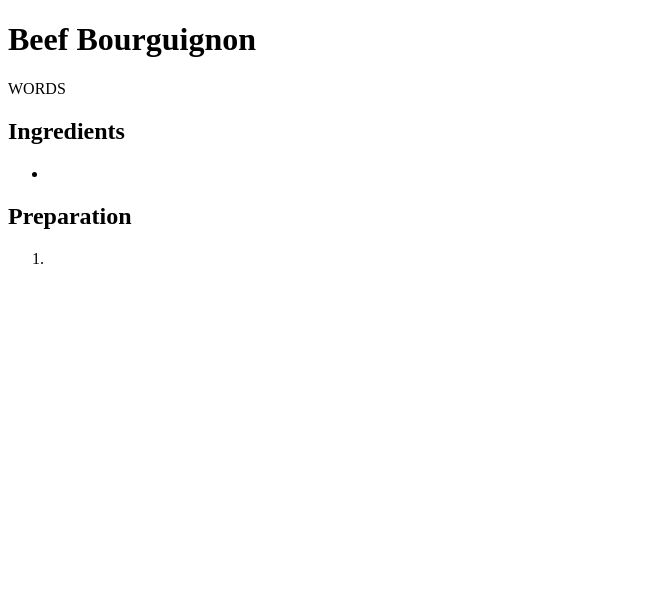
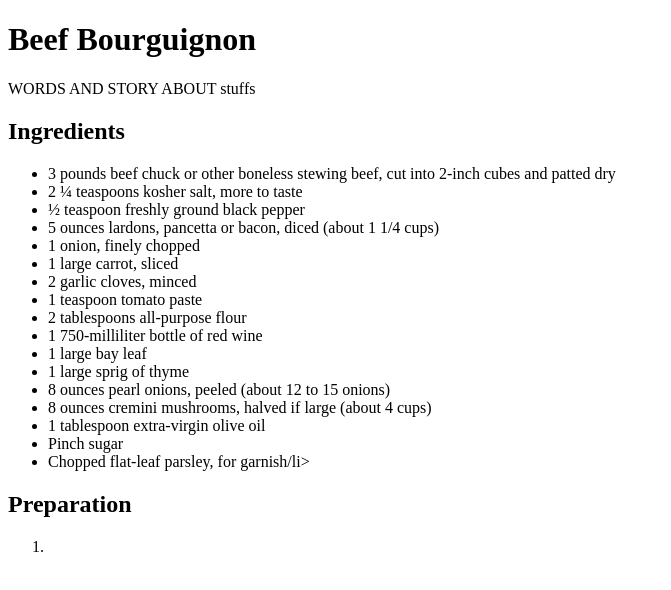
Before and after one commit to gradiants93/techtonica-assignments, a plain HTML site: page Recipe/Recipe.html in a window 1280 px wide. Shown: the whole page, without its empty margins (0-671 px from the left). Drawn offline with Linux system fonts and the light colour scheme.

Commit message:
ingredients

```diff
--- a/Recipe/Recipe.html
+++ b/Recipe/Recipe.html
@@ -17,12 +17,28 @@ Wrap each section in <div> tags -->
             <h1>Beef Bourguignon</h1>
         </div>
         <div> <!-- Blurb about recipe -->
-            <p>WORDS</p>
+            <p>WORDS AND STORY ABOUT stuffs</p>
         </div>
         <div id="ingredients"> <!-- List o' ingredients -->
             <h2>Ingredients</h2>
             <ul>
-                <li></li>
+                <li>3 pounds beef chuck or other boneless stewing beef, cut into 2-inch cubes and patted dry</li>
+                <li>2 ¼ teaspoons kosher salt, more to taste</li>
+                <li>½ teaspoon freshly ground black pepper</li>
+                <li>5 ounces lardons, pancetta or bacon, diced (about 1 1/4 cups)</li>
+                <li>1 onion, finely chopped</li>
+                <li>1 large carrot, sliced</li>
+                <li>2 garlic cloves, minced</li>
+                <li>1 teaspoon tomato paste</li>
+                <li>2 tablespoons all-purpose flour</li>
+                <li>1 750-milliliter bottle of red wine</li>
+                <li>1 large bay leaf</li>
+                <li>1 large sprig of thyme</li>
+                <li>8 ounces pearl onions, peeled (about 12 to 15 onions)</li>
+                <li>8 ounces cremini mushrooms, halved if large (about 4 cups)</li>
+                <li>1 tablespoon extra-virgin olive oil</li>
+                <li>Pinch sugar</li>
+                <li>Chopped flat-leaf parsley, for garnish/li>
             </ul>
         </div>
         <div id="preparation"> <!-- How to make it -->
```
